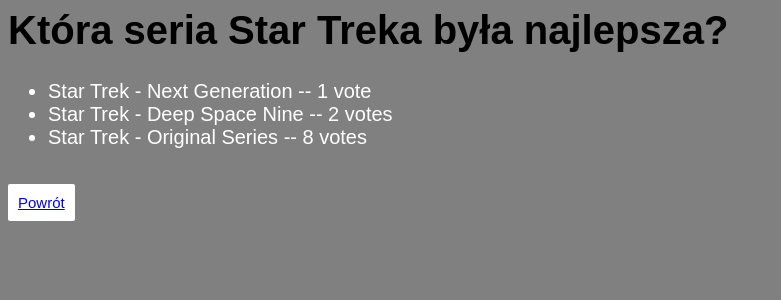
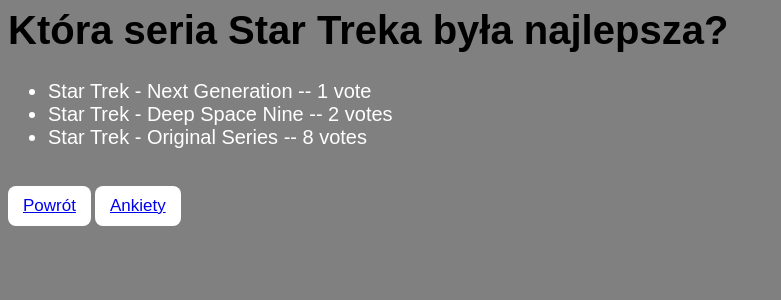
Before and after one commit to Sonny-skyez/Polls_Django_2.1, a Django app: page /polls/4/results/ in a window 1280 px wide. Shown: the top 300 px of the page, without its empty margins (0-781 px from the left). Run offline with Django 3.2, Linux system fonts and the light colour scheme; data comes from the database, SQL or seed files in the repository; both versions use the stored data as it was after the commit.

Commit message:
Another (3-nd)minor HTML and CSS changes in code.

```diff
--- a/polls/static/polls/style.css
+++ b/polls/static/polls/style.css
@@ -29,27 +29,28 @@ form {
 
 p {
     font-family: 'Arial';
-    font-size: 15px;
+    font-size: 17px;
     background-color: white;
     color: grey;
-    padding: 10px 10px;
+    padding: 10px 15px;
     text-align: center;
     text-decoration: none;
     display: inline-block;
-    border-radius: 2px;
-    margin-block-end: 1em;
+    border-radius: 8px;
+    margin-block-end: 0em;
 }
 
 p1 {
     font-family: 'Arial';
-    font-size: 15px;
+    font-size: 17px;
     background-color: white;
     color: grey;
-    padding: 10px 10px;
+    padding: 10px 15px;
     text-align: center;
     text-decoration: none;
     display: inline-block;
-    border-radius: 2px;
+    border-radius: 8px;
+    margin-block-end: 0em;
     }
 
 p3 {
@@ -57,9 +58,10 @@ p3 {
     font-size: 15px;
     background-color: white;
     color: grey;
-    padding: 10px 10px;
+    padding: 10px 13px;
     text-align: center;
     text-decoration: none;
     display: inline-block;
-    border-radius: 2px;
+    border-radius: 8px;
+    margin-block-end: 0em;
 }
--- a/polls/templates/polls/detail.html
+++ b/polls/templates/polls/detail.html
@@ -1,7 +1,6 @@
 {% load static %}
 
 <link rel="stylesheet" type="text/css" href="{% static 'polls/style.css' %}">
-
 
 <h1>{{ question.question_text }}</h1>
 
--- a/polls/templates/polls/results.html
+++ b/polls/templates/polls/results.html
@@ -12,3 +12,4 @@
 </ul>
 
 <p><a href="{% url 'polls:detail' question.id %}">Powrót</a></p>
+<p><a href="{% url 'polls:index' %}">Ankiety</a></p>
```
Also changed, not shown: db.sqlite3.
